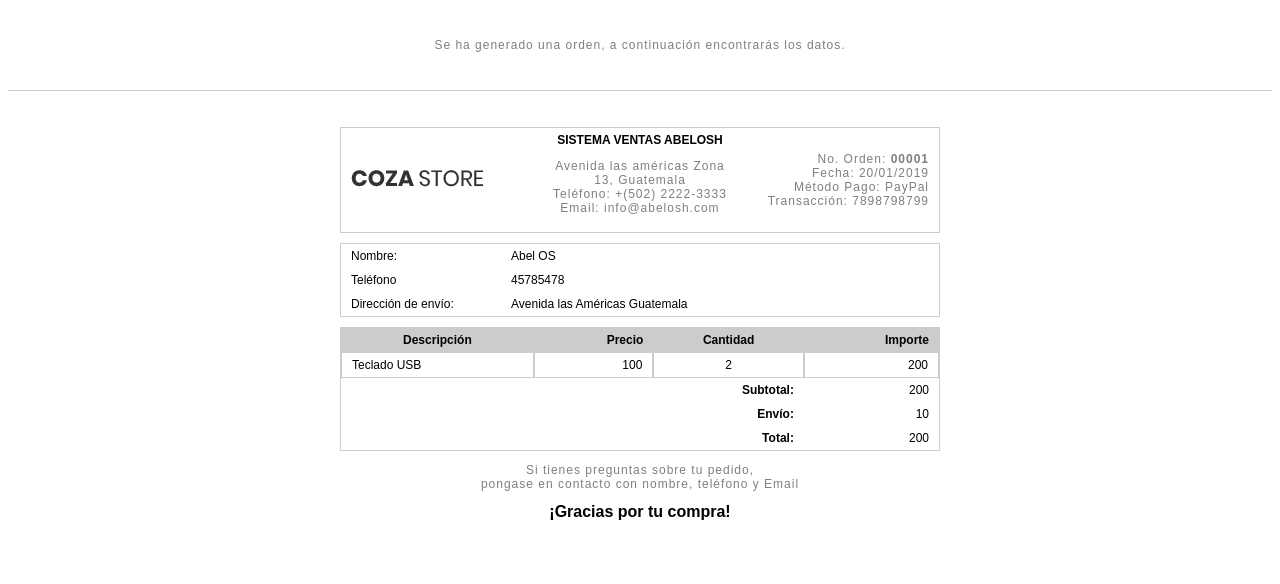
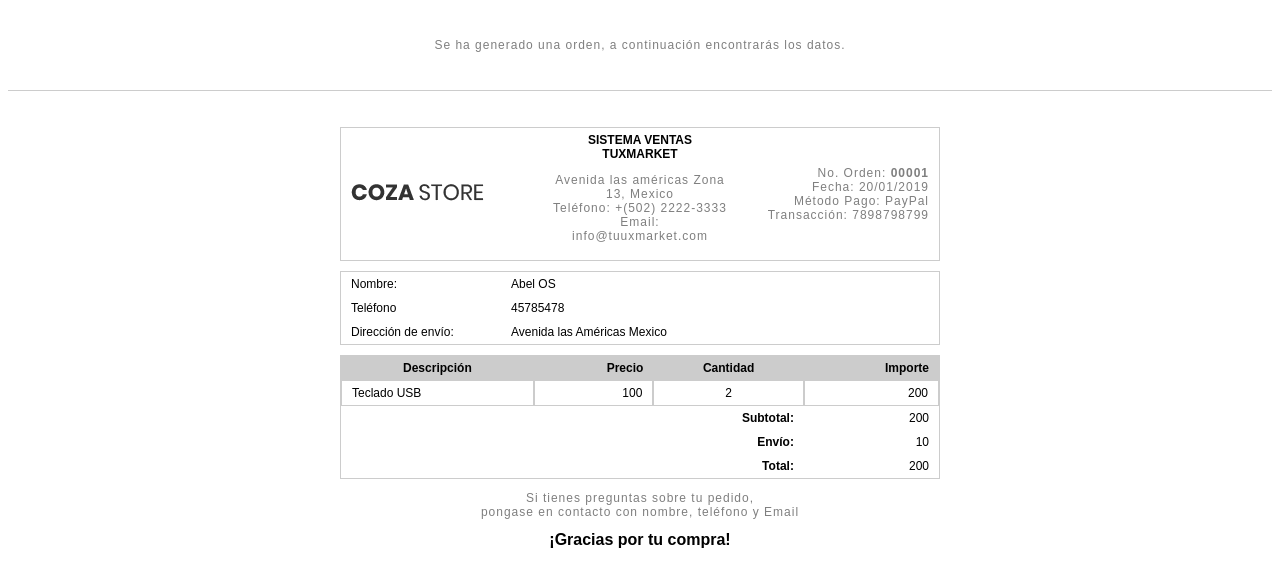
Before and after one commit to FdevMX/TuxMarket-WebStore, a PHP site: page /TuxMarket-WebStore/Views/Template/Email/confirmar_orden.html in a window 1280 px wide. Shown: the top 584 px of the page. Run offline with PHP 8.4, Linux system fonts and the light colour scheme.

Commit message:
Remove unused images and update branding references from 'AA' to 'TuxMarket' in configuration and email templates

```diff
--- a/Config/Config.php
+++ b/Config/Config.php
@@ -1,7 +1,6 @@
 <?php
 	const BASE_URL = "http://localhost/TuxMarket-WebStore";
 	// const BASE_URL = "https://tuxmarket-production.up.railway.app/";
-	//const BASE_URL = "https://abelosh.com/tiendavirtual";
 
 	//Zona horaria
 	date_default_timezone_set('America/Mexico_City');
@@ -57,7 +56,7 @@
 	const CAT_FOOTER = "1,2,3,4,5";
 
 	//Datos para Encriptar / Desencriptar
-	const KEY = 'abelosh';
+	const KEY = 'tuxmarket';
 	const METHODENCRIPT = "AES-128-ECB";
 
 	//Envío
--- a/Views/Template/Email/confirmar_orden.html
+++ b/Views/Template/Email/confirmar_orden.html
@@ -37,11 +37,11 @@
 				</td>
 				<td width="33.33%">
 					<div class="text-center">
-						<h4><strong>SISTEMA VENTAS ABELOSH</strong></h4>
+						<h4><strong>SISTEMA VENTAS TUXMARKET</strong></h4>
 						<p>
-							Avenida las américas Zona 13, Guatemala <br>
+							Avenida las américas Zona 13, Mexico <br>
 							Teléfono: +(502) 2222-3333 <br>
-							Email: info@abelosh.com
+							Email: info@tuuxmarket.com
 						</p>
 					</div>
 				</td>
@@ -68,7 +68,7 @@
 		    </tr>
 		    <tr>
 		    	<td>Dirección de envío:</td>
-		    	<td>Avenida las Américas Guatemala</td>
+		    	<td>Avenida las Américas Mexico</td>
 		    </tr>
 		</table>
 		<table>
```
Also changed, not shown: Views/Sucursales/sucursales.php (+6 -6 lines), Assets/images/uploads/img_010887409d51d4ed156060ccc10825b8.jpg (added), Assets/images/uploads/img_125e45445bd33723d025d7f815ca29f7.jpg (deleted), Assets/images/uploads/img_78678a3fe95890d155115d5301e0761d.jpg (deleted), Assets/images/uploads/img_ae2d9ce35f73df2d2111e60f1754197e.jpg (added), Assets/images/uploads/img_d61cfae3c897b625df82fc3b4e3b886f.jpg (added).
